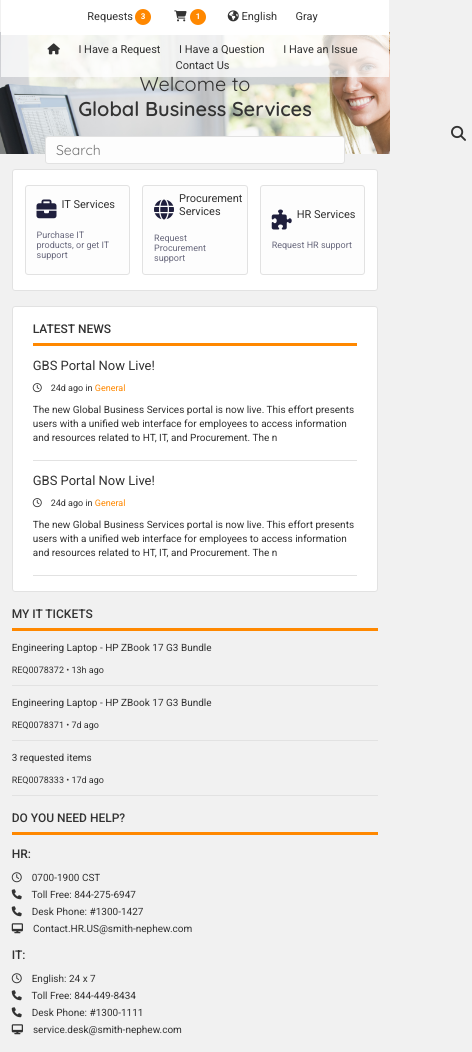
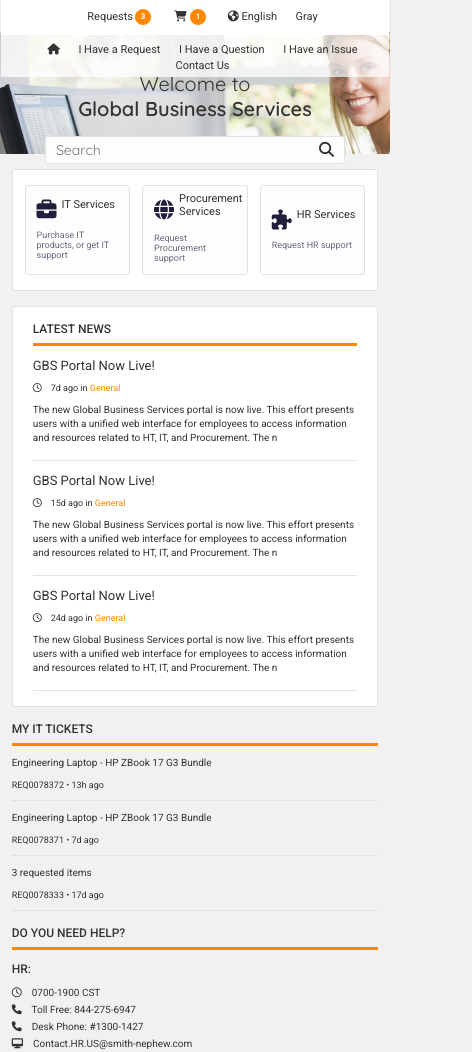
Before and after one commit to Austin-Gray/gbs-portal, a website: page app/index.html in a window 390 px wide. Shown: the part 71-1123 px from the top of the page, 472 px wide, since content can reach past the window. Drawn offline with nearby package versions, Linux system fonts and the light colour scheme.

Commit message:
Populates newsfeed and ticket list from arrays

```diff
--- a/app/css/app.css
+++ b/app/css/app.css
@@ -13,6 +13,11 @@
 body {
   font: 14px "Roboto", sans-serif;
   background-color: #f1f1f1;
+}
+ul {
+  list-style: none;
+  margin: 0;
+  padding: 0;
 }
 .content {
   padding: 0 12%;
--- a/app/css/search.css
+++ b/app/css/search.css
@@ -1,6 +1,6 @@
 .search-container {
   font-family: "Quicksand", sans-serif;
-  background-image: url("../assets/office.png");
+  background-image: url("../img/office.png");
   background-repeat: no-repeat;
   background-size: contain;
   width: 100%;
@@ -52,7 +52,7 @@
     margin: 5px;
   }
   .submit-container {
-    margin: -44px 0 0 430px;
+    margin: -28px 0 0 236px;
   }
   .welcome, .title {
     font-size: 24px;
--- a/app/navbar/navbar.template.html
+++ b/app/navbar/navbar.template.html
@@ -1,7 +1,7 @@
 <div class="navbar container-fluid">
   <div class="nav-banner row">
     <div class="nav-brand col-sm-6">
-      <img src="assets/logo.svg" alt="smith&nephew" class="nav-logo">
+      <img src="img/logo.svg" alt="smith&nephew" class="nav-logo">
       <p>Global Business Services</p>
     </div>
     <div class="nav-profile col-sm-6 text-right">
--- a/app/newsfeed/newsfeed.component.js
+++ b/app/newsfeed/newsfeed.component.js
@@ -3,5 +3,25 @@
 angular.
   module('newsfeed').
   component('newsfeed', {
-    templateUrl: 'newsfeed/newsfeed.template.html'
+    templateUrl: 'newsfeed/newsfeed.template.html',
+    controller: function NewsfeedController() {
+      this.newsfeed = [
+        {
+          details: 'The new Global Business Services portal is now live. This effort presents users with a unified web interface for employees to access information and resources related to HT, IT, and Procurement. The n',
+          headline: 'GBS Portal Now Live!',
+          location: 'General',
+          time: '7d ago'
+        }, {
+          details: 'The new Global Business Services portal is now live. This effort presents users with a unified web interface for employees to access information and resources related to HT, IT, and Procurement. The n',
+          headline: 'GBS Portal Now Live!',
+          location: 'General',
+          time: '15d ago'
+        }, {
+          details: 'The new Global Business Services portal is now live. This effort presents users with a unified web interface for employees to access information and resources related to HT, IT, and Procurement. The n',
+          headline: 'GBS Portal Now Live!',
+          location: 'General',
+          time: '24d ago'
+        }
+      ];
+    }
   });
--- a/app/newsfeed/newsfeed.template.html
+++ b/app/newsfeed/newsfeed.template.html
@@ -1,13 +1,10 @@
 <div class="newsfeed card container-fluid">
   <div class="section-title">Latest News</div>
-  <div class="news-item">
-    <p class="headline">GBS Portal Now Live!</p>
-    <p class="timestamp"><i class="far fa-clock"></i>&emsp;24d ago in <span style="color: #ff8800">General</span></p>
-    <p class="news-details">The new Global Business Services portal is now live. This effort presents users with a unified web interface for employees to access information and resources related to HT, IT, and Procurement. The n</p>
-  </div>
-  <div class="news-item">
-    <p class="headline">GBS Portal Now Live!</p>
-    <p class="timestamp"><i class="far fa-clock"></i>&emsp;24d ago in <span style="color: #ff8800">General</span></p>
-    <p class="news-details">The new Global Business Services portal is now live. This effort presents users with a unified web interface for employees to access information and resources related to HT, IT, and Procurement. The n</p>
-  </div>
+  <ul ng-repeat="news in $ctrl.newsfeed">
+    <li class="news-item">
+      <p class="headline">{{news.headline}}</p>
+      <p class="timestamp"><i class="far fa-clock"></i>&emsp;{{news.time}} in <span style="color: #ff8800">{{news.location}}</span></p>
+      <p class="news-details">{{news.details}}</p>
+    </li>
+  </ul>
 </div>
--- a/app/tickets/tickets.component.js
+++ b/app/tickets/tickets.component.js
@@ -3,5 +3,22 @@
 angular.
   module('tickets').
   component('tickets', {
-    templateUrl: 'tickets/tickets.template.html'
+    templateUrl: 'tickets/tickets.template.html',
+    controller: function TicketsController() {
+      this.tickets = [
+        {
+          details: 'Engineering Laptop - HP ZBook 17 G3 Bundle',
+          id: 'REQ0078372',
+          time: '13h ago',
+        }, {
+          details: 'Engineering Laptop - HP ZBook 17 G3 Bundle',
+          id: 'REQ0078371',
+          time: '7d ago',
+        }, {
+          details: '3 requested items',
+          id: 'REQ0078333',
+          time: '17d ago',
+        }
+      ];
+    }
   });
--- a/app/tickets/tickets.template.html
+++ b/app/tickets/tickets.template.html
@@ -1,15 +1,9 @@
 <div class="tickets">
   <div class="section-title">My IT Tickets</div>
-  <div class="ticket">
-    <p class="ticket-details">Engineering Laptop - HP ZBook 17 G3 Bundle</p>
-    <p class="timestamp">REQ0078372 • 13h ago</p>
-  </div>
-  <div class="ticket">
-    <p class="ticket-details">Engineering Laptop - HP ZBook 17 G3 Bundle</p>
-    <p class="timestamp">REQ0078371 • 7d ago</p>
-  </div>
-  <div class="ticket">
-    <p class="ticket-details">3 requested items</p>
-    <p class="timestamp">REQ0078333 • 17d ago</p>
-  </div>
+  <ul ng-repeat="ticket in $ctrl.tickets">
+    <li class="ticket">
+      <p class="ticket-details">{{ticket.details}}</p>
+      <p class="timestamp">{{ticket.id}} • {{ticket.time}}</p>
+    </li>
+  </ul>
 </div>
```
Also changed, not shown: app/img/logo.svg (renamed from app/assets/logo.svg), app/img/office.png (renamed from app/assets/office.png).
